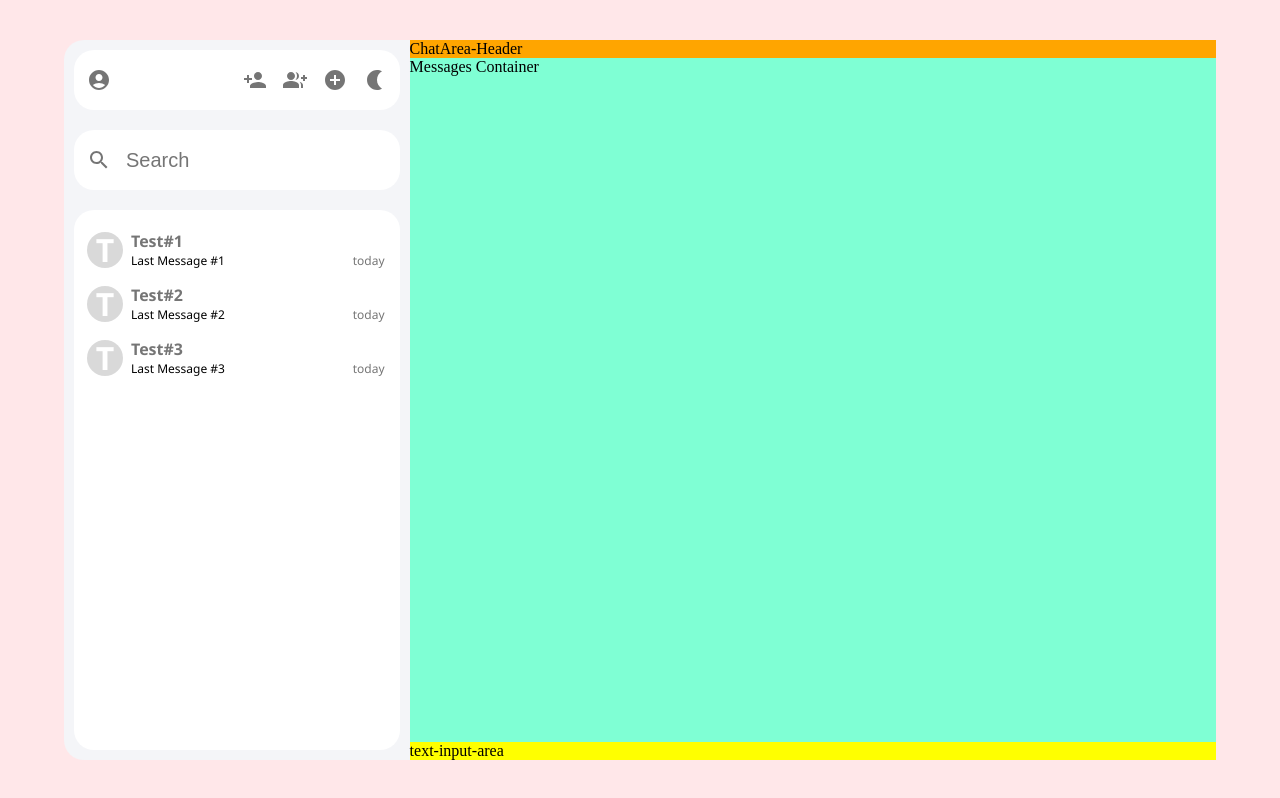
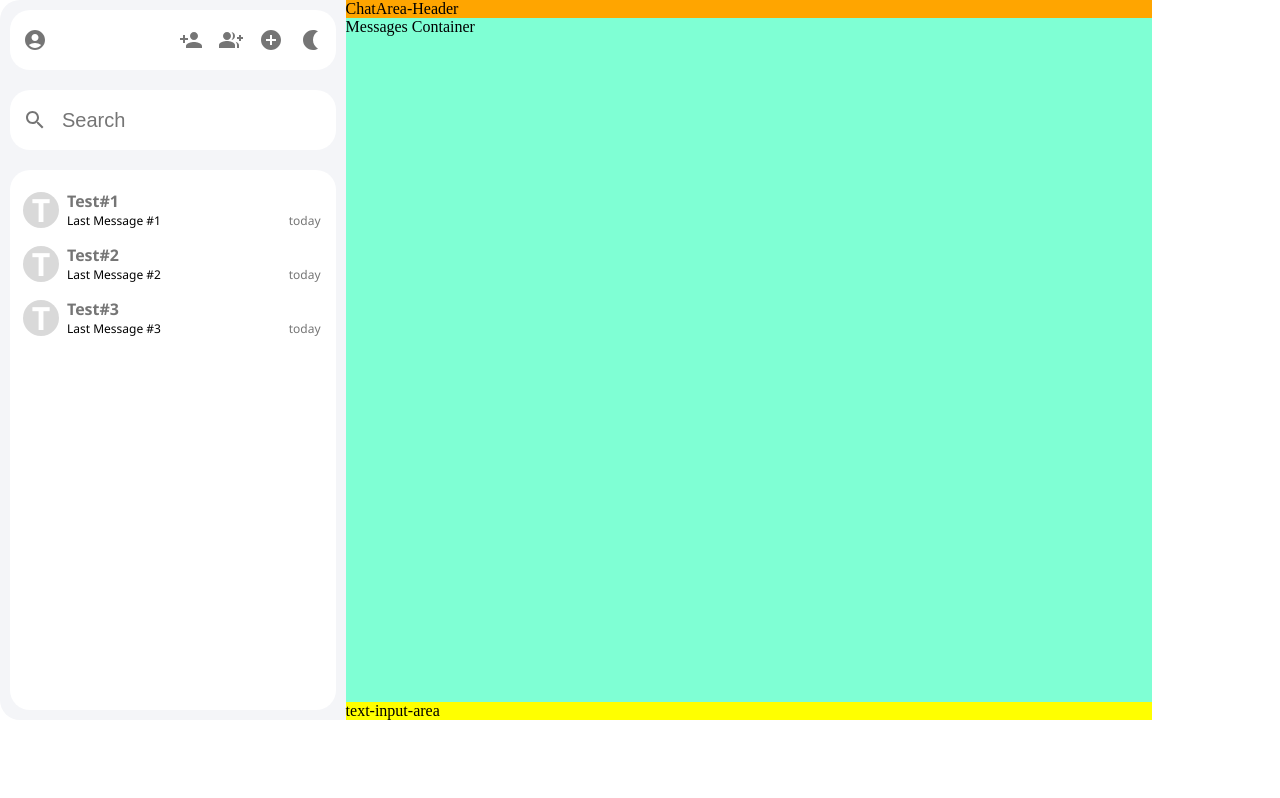
Before and after one commit to sweetestmeditation/wallflower, a React (Create React App) app: page / in a window 1280 px wide. Built offline with nearby package versions, Linux system fonts and the light colour scheme.

Commit message:
Intergrate React Router into App.js, adding routes for the Dating and ProfileCard cmponents, and setting up the default route for chat functionality.

```diff
--- a/src/App.js
+++ b/src/App.js
@@ -1,13 +1,24 @@
 import React from "react";
 import "./App.css";
 import MainContainer from "./Components/MainContainer";
+import { BrowserRouter as Router, Route, Routes } from "react-router-dom";
+import Dating from "./Components/Dating"; // Import the Dating component
+import ProfileCard from "./Components/ProfileCard"; // Import the ProfileCard component
 
 function App() {
   return (
-    <div className="Wallflower">
+    <Router>
+      <Routes>
+        {/* Route for the dating page */}
+        <Route path="/dating" element={<Dating />} />
 
-      <MainContainer />
-    </div>
+        {/* Route for the profile card */}
+        <Route path="/profile" element={<ProfileCard />} />
+
+        {/* Default route (for chat functionality) */}
+        <Route path="/" element={<MainContainer />} />
+      </Routes>
+    </Router>
   );
 }
 
```
